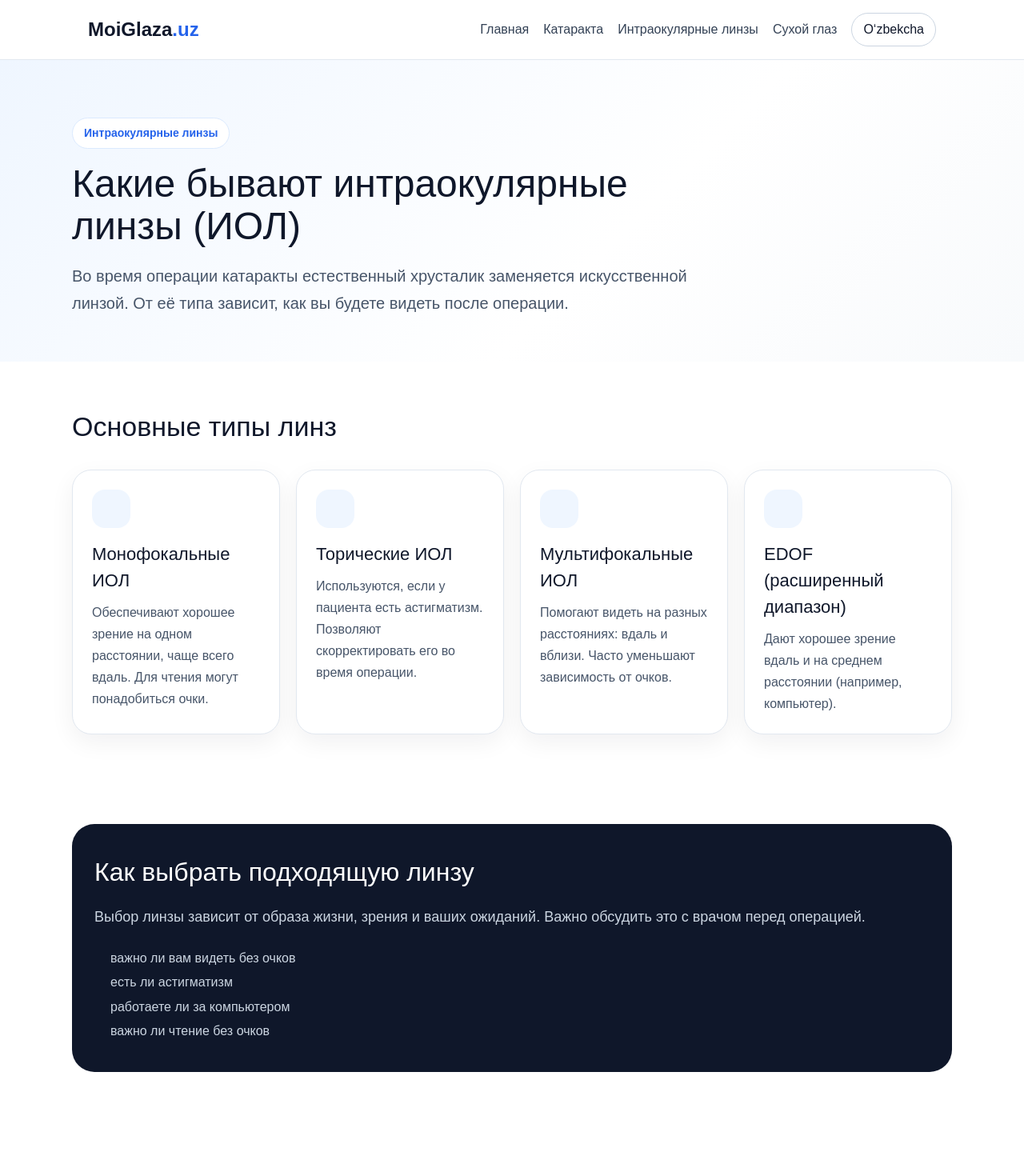
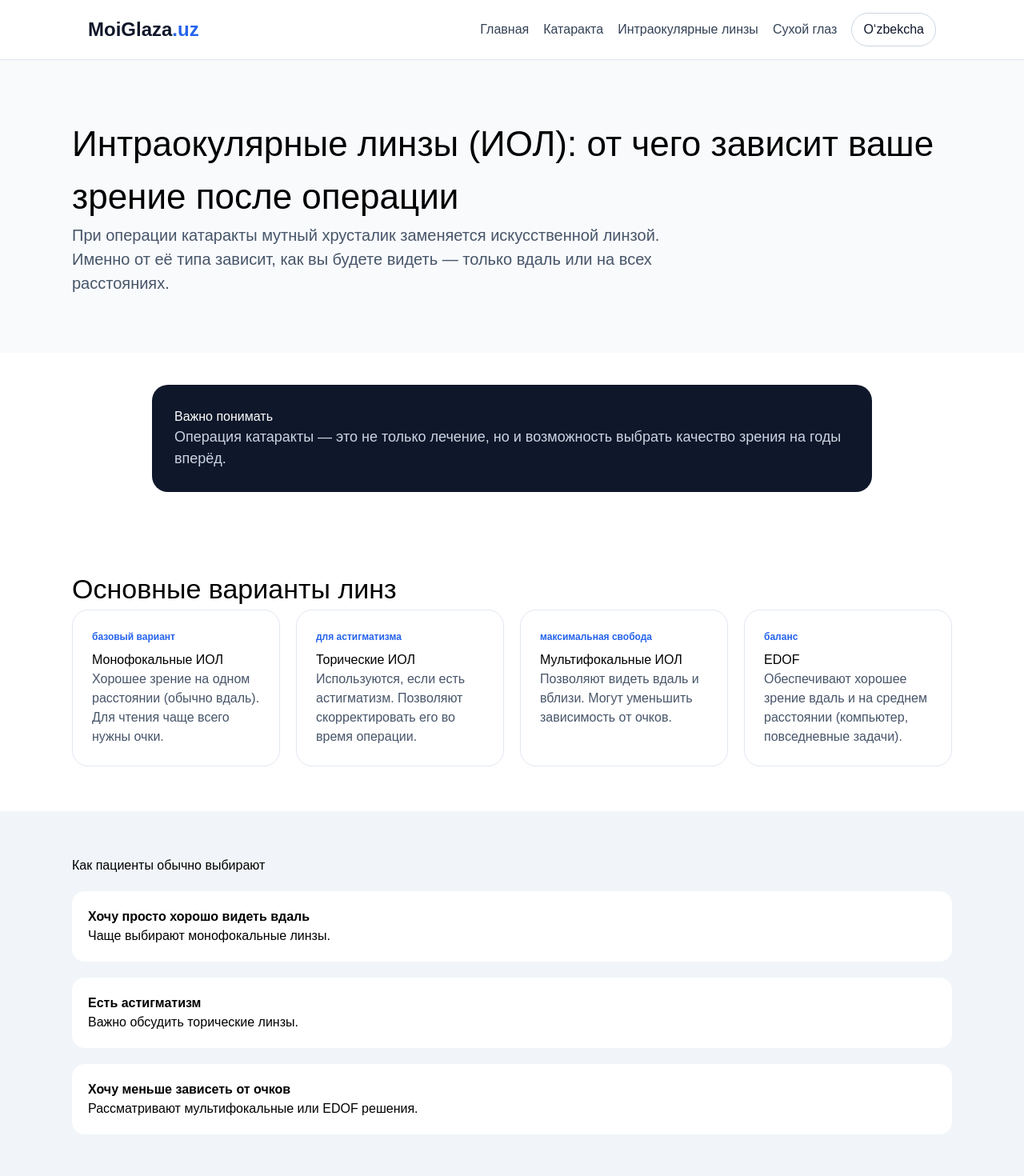
Before and after one commit to Amidro/moiglaza, a Next.js app: page /ru/intraokulyarnye-linzy in a window 1280 px wide. Shown: the top 1470 px of the page at 80% size. Built offline with nearby package versions, Linux system fonts and the light colour scheme.

Commit message:
Update page.tsx

```diff
--- a/app/ru/intraokulyarnye-linzy/page.tsx
+++ b/app/ru/intraokulyarnye-linzy/page.tsx
@@ -5,19 +5,23 @@ export default function LensesPage() {
   const lenses = [
     {
       title: "Монофокальные ИОЛ",
-      text: "Обеспечивают хорошее зрение на одном расстоянии, чаще всего вдаль. Для чтения могут понадобиться очки."
+      text: "Хорошее зрение на одном расстоянии (обычно вдаль). Для чтения чаще всего нужны очки.",
+      highlight: "базовый вариант"
     },
     {
       title: "Торические ИОЛ",
-      text: "Используются, если у пациента есть астигматизм. Позволяют скорректировать его во время операции."
+      text: "Используются, если есть астигматизм. Позволяют скорректировать его во время операции.",
+      highlight: "для астигматизма"
     },
     {
       title: "Мультифокальные ИОЛ",
-      text: "Помогают видеть на разных расстояниях: вдаль и вблизи. Часто уменьшают зависимость от очков."
+      text: "Позволяют видеть вдаль и вблизи. Могут уменьшить зависимость от очков.",
+      highlight: "максимальная свобода"
     },
     {
-      title: "EDOF (расширенный диапазон)",
-      text: "Дают хорошее зрение вдаль и на среднем расстоянии (например, компьютер)."
+      title: "EDOF",
+      text: "Обеспечивают хорошее зрение вдаль и на среднем расстоянии (компьютер, повседневные задачи).",
+      highlight: "баланс"
     }
   ];
 
@@ -28,69 +32,45 @@ export default function LensesPage() {
       <main>
 
         {/* HERO */}
-        <section
-          style={{
-            background: "linear-gradient(135deg, #eff6ff 0%, #ffffff 60%, #f8fafc 100%)",
-            padding: "72px 20px 56px"
-          }}
-        >
+        <section style={{ padding: "72px 20px", background: "#f8fafc" }}>
           <div style={{ maxWidth: 1100, margin: "0 auto" }}>
-            <div
-              style={{
-                display: "inline-block",
-                padding: "8px 14px",
-                borderRadius: 999,
-                background: "#ffffff",
-                border: "1px solid #dbeafe",
-                color: "#2563eb",
-                fontSize: 14,
-                fontWeight: 700,
-                marginBottom: 18
-              }}
-            >
-              Интраокулярные линзы
-            </div>
-
-            <h1
-              style={{
-                fontSize: 48,
-                lineHeight: 1.1,
-                maxWidth: 820,
-                margin: "0 0 18px",
-                color: "#0f172a"
-              }}
-            >
-              Какие бывают интраокулярные линзы (ИОЛ)
+            <h1 style={{ fontSize: 44 }}>
+              Интраокулярные линзы (ИОЛ): от чего зависит ваше зрение после операции
             </h1>
 
-            <p
-              style={{
-                fontSize: 20,
-                lineHeight: 1.7,
-                color: "#475569",
-                maxWidth: 820,
-                margin: 0
-              }}
-            >
-              Во время операции катаракты естественный хрусталик заменяется
-              искусственной линзой. От её типа зависит, как вы будете видеть
-              после операции.
+            <p style={{ fontSize: 20, color: "#475569", maxWidth: 800 }}>
+              При операции катаракты мутный хрусталик заменяется искусственной линзой.
+              Именно от её типа зависит, как вы будете видеть — только вдаль или на всех расстояниях.
             </p>
           </div>
         </section>
 
-        {/* TYPES */}
+        {/* КЛЮЧЕВАЯ МЫСЛЬ */}
+        <section style={{ padding: "40px 20px" }}>
+          <div style={{ maxWidth: 900, margin: "0 auto" }}>
+            <div
+              style={{
+                background: "#0f172a",
+                color: "#fff",
+                padding: 28,
+                borderRadius: 20
+              }}
+            >
+              <h2 style={{ marginTop: 0 }}>
+                Важно понимать
+              </h2>
+              <p style={{ margin: 0, fontSize: 18, color: "#cbd5e1" }}>
+                Операция катаракты — это не только лечение, но и возможность
+                выбрать качество зрения на годы вперёд.
+              </p>
+            </div>
+          </div>
+        </section>
+
+        {/* ТИПЫ ЛИНЗ */}
         <section style={{ padding: "56px 20px" }}>
           <div style={{ maxWidth: 1100, margin: "0 auto" }}>
-            <h2
-              style={{
-                fontSize: 34,
-                marginBottom: 28,
-                color: "#0f172a"
-              }}
-            >
-              Основные типы линз
-            </h2>
+            <h2 style={{ fontSize: 34 }}>Основные варианты линз</h2>
 
             <div
               style={{
@@ -104,39 +84,25 @@ export default function LensesPage() {
                   key={lens.title}
                   style={{
                     border: "1px solid #e2e8f0",
-                    borderRadius: 24,
+                    borderRadius: 20,
                     padding: 24,
-                    background: "#ffffff",
-                    boxShadow: "0 10px 30px rgba(15,23,42,0.06)"
+                    background: "#fff"
                   }}
                 >
                   <div
                     style={{
-                      width: 48,
-                      height: 48,
-                      borderRadius: 16,
-                      background: "#eff6ff",
-                      marginBottom: 16
-                    }}
-                  />
-
-                  <h3
-                    style={{
-                      fontSize: 22,
-                      margin: "0 0 10px",
-                      color: "#0f172a"
+                      fontSize: 12,
+                      color: "#2563eb",
+                      fontWeight: 700,
+                      marginBottom: 8
                     }}
                   >
-                    {lens.title}
-                  </h3>
+                    {lens.highlight}
+                  </div>
 
-                  <p
-                    style={{
-                      margin: 0,
-                      color: "#475569",
-                      lineHeight: 1.7
-                    }}
-                  >
+                  <h3>{lens.title}</h3>
+
+                  <p style={{ color: "#475569" }}>
                     {lens.text}
                   </p>
                 </div>
@@ -145,45 +111,41 @@ export default function LensesPage() {
           </div>
         </section>
 
+        {/* СЦЕНАРИИ */}
+        <section style={{ background: "#f1f5f9", padding: "56px 20px" }}>
+          <div style={{ maxWidth: 1100, margin: "0 auto" }}>
+            <h2>Как пациенты обычно выбирают</h2>
+
+            <div style={{ display: "grid", gap: 20, marginTop: 20 }}>
+              <div style={{ background: "#fff", padding: 20, borderRadius: 16 }}>
+                <b>Хочу просто хорошо видеть вдаль</b>
+                <p>Чаще выбирают монофокальные линзы.</p>
+              </div>
+
+              <div style={{ background: "#fff", padding: 20, borderRadius: 16 }}>
+                <b>Есть астигматизм</b>
+                <p>Важно обсудить торические линзы.</p>
+              </div>
+
+              <div style={{ background: "#fff", padding: 20, borderRadius: 16 }}>
+                <b>Хочу меньше зависеть от очков</b>
+                <p>Рассматривают мультифокальные или EDOF решения.</p>
+              </div>
+            </div>
+          </div>
+        </section>
+
         {/* CTA */}
         <section style={{ padding: "56px 20px" }}>
-          <div style={{ maxWidth: 1100, margin: "0 auto" }}>
-            <div
-              style={{
-                background: "#0f172a",
-                color: "#ffffff",
-                borderRadius: 28,
-                padding: "36px 28px"
-              }}
-            >
-              <h2 style={{ fontSize: 32, margin: "0 0 16px" }}>
-                Как выбрать подходящую линзу
-              </h2>
+          <div style={{ maxWidth: 900, margin: "0 auto" }}>
+            <div style={{ background: "#0f172a", color: "#fff", padding: 30, borderRadius: 20 }}>
+              <h2>Что обсудить с врачом</h2>
 
-              <p
-                style={{
-                  fontSize: 18,
-                  lineHeight: 1.8,
-                  color: "#cbd5e1",
-                  marginBottom: 20
-                }}
-              >
-                Выбор линзы зависит от образа жизни, зрения и ваших ожиданий.
-                Важно обсудить это с врачом перед операцией.
-              </p>
-
-              <ul
-                style={{
-                  paddingLeft: 20,
-                  margin: 0,
-                  color: "#cbd5e1",
-                  lineHeight: 1.9
-                }}
-              >
-                <li>важно ли вам видеть без очков</li>
+              <ul style={{ lineHeight: 1.9 }}>
+                <li>какое зрение для вас важнее — вдаль или без очков</li>
                 <li>есть ли астигматизм</li>
-                <li>работаете ли за компьютером</li>
-                <li>важно ли чтение без очков</li>
+                <li>образ жизни (чтение, компьютер, вождение)</li>
+                <li>ожидания от результата</li>
               </ul>
             </div>
           </div>
```
